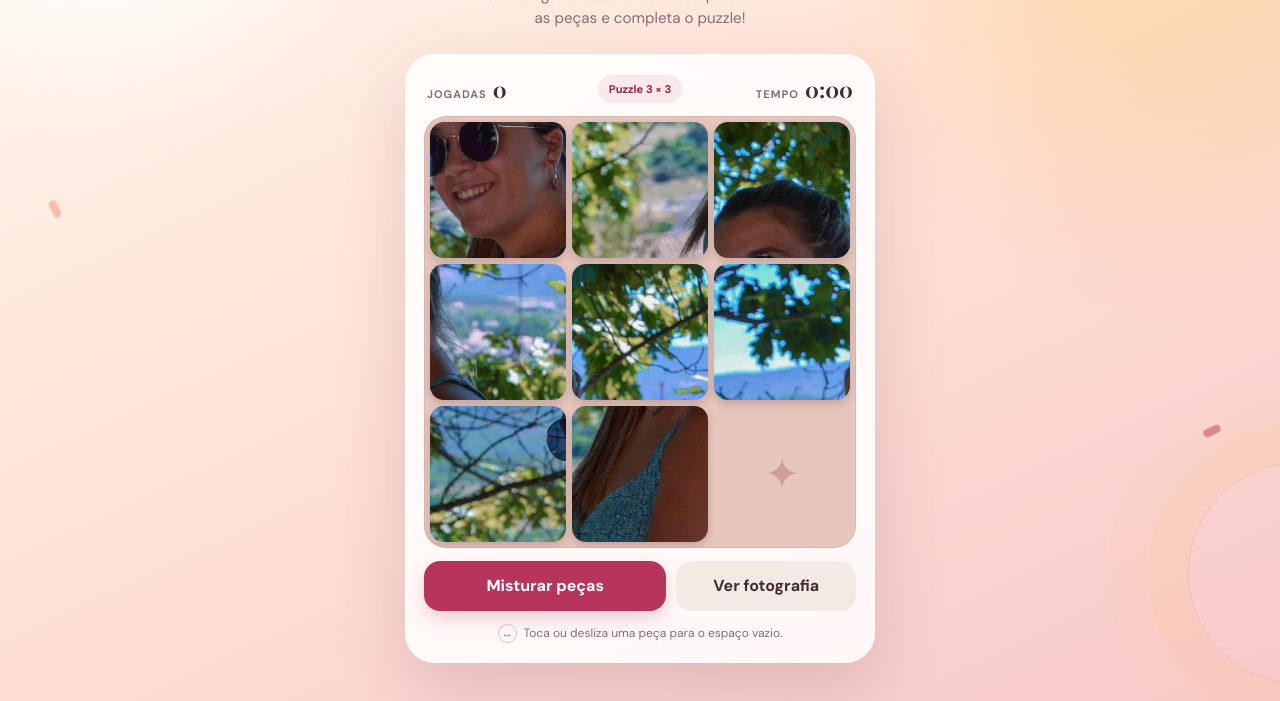
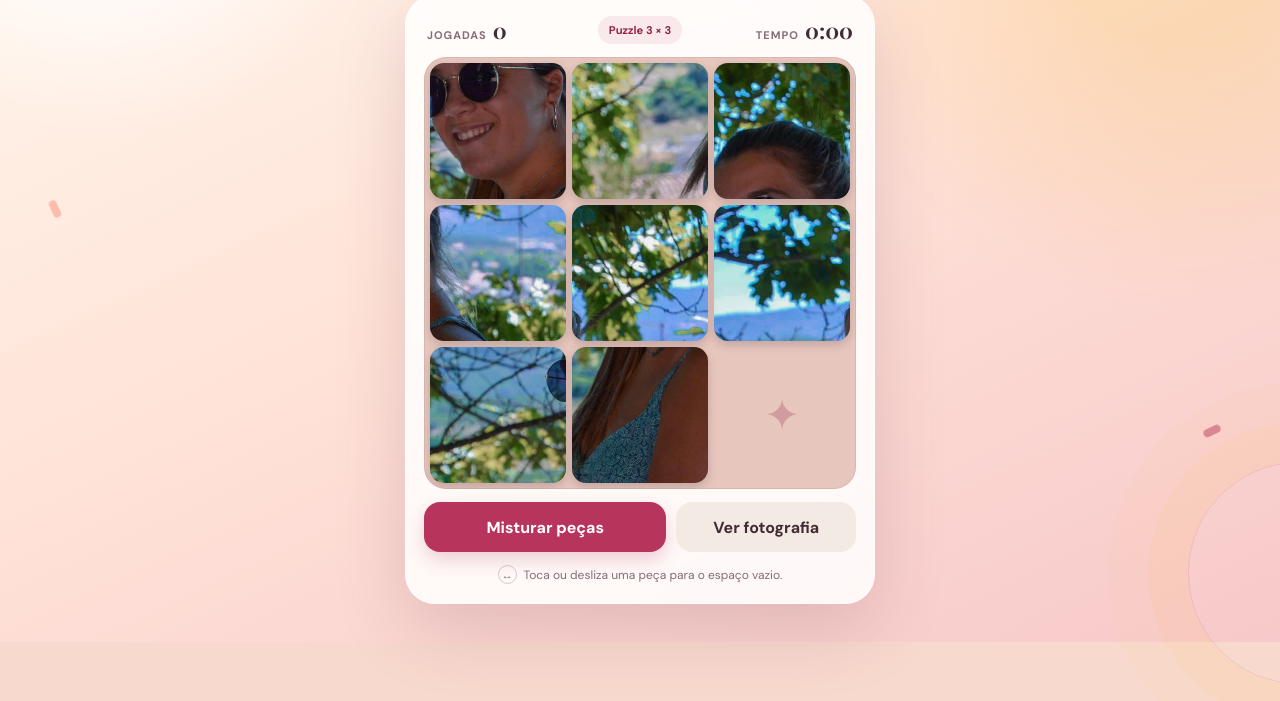
Before and after one commit to duquevieira/Birthdays, a plain HTML site: page index.html in a window 1280 px wide. Shown: the part 216-917 px from the top of the page. After the commit the page ends 858 px from the top, so only its background shows below. Drawn offline with nearby package versions, Linux system fonts and the light colour scheme; a web font is replaced by a local one.

Commit message:
Remove puzzle introduction text

```diff
--- a/index.html
+++ b/index.html
@@ -122,7 +122,7 @@
 
       h1 {
         max-width: 390px;
-        margin: 0 auto;
+        margin: 0 auto 20px;
         font-family: "Playfair Display", Georgia, serif;
         font-size: clamp(2.35rem, 11vw, 4.2rem);
         line-height: 0.94;
@@ -133,15 +133,6 @@
       h1 em {
         color: var(--berry);
         font-weight: 700;
-      }
-
-      .intro {
-        max-width: 330px;
-        margin: 13px auto 20px;
-        color: var(--muted);
-        font-size: 0.95rem;
-        line-height: 1.5;
-        text-align: center;
       }
 
       .game-card {
@@ -451,8 +442,7 @@
       @media (max-height: 720px) and (orientation: portrait) {
         .page-shell { padding-top: 12px; padding-bottom: 14px; }
         .eyebrow { margin-bottom: 5px; }
-        h1 { font-size: 2.2rem; }
-        .intro { margin: 7px auto 11px; font-size: 0.84rem; }
+        h1 { margin-bottom: 11px; font-size: 2.2rem; }
         .game-card { padding: 11px; border-radius: 24px; }
         .scoreboard { margin-bottom: 8px; }
         .controls { margin-top: 9px; }
@@ -462,7 +452,7 @@
 
       @media (min-width: 700px) {
         .page-shell { padding-block: 38px; }
-        .intro { margin-bottom: 24px; }
+        h1 { margin-bottom: 24px; }
       }
 
       @media (prefers-reduced-motion: reduce) {
@@ -485,7 +475,6 @@
       <main>
         <p class="eyebrow">Um dia muito especial</p>
         <h1>Parabéns, <em>Inês!</em></h1>
-        <p class="intro">Esta fotografia esconde uma surpresa. Desliza as peças e completa o puzzle!</p>
 
         <section class="game-card" aria-label="Puzzle de aniversário">
           <div class="scoreboard" aria-live="polite">
```
